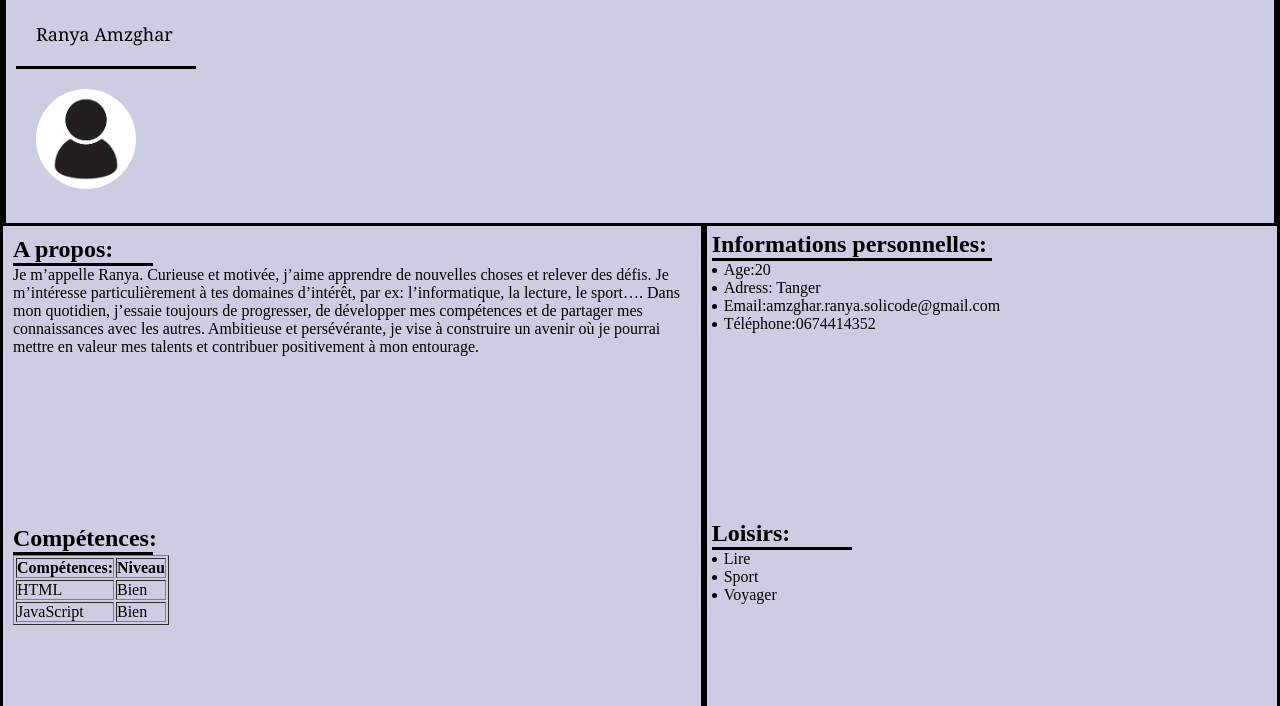
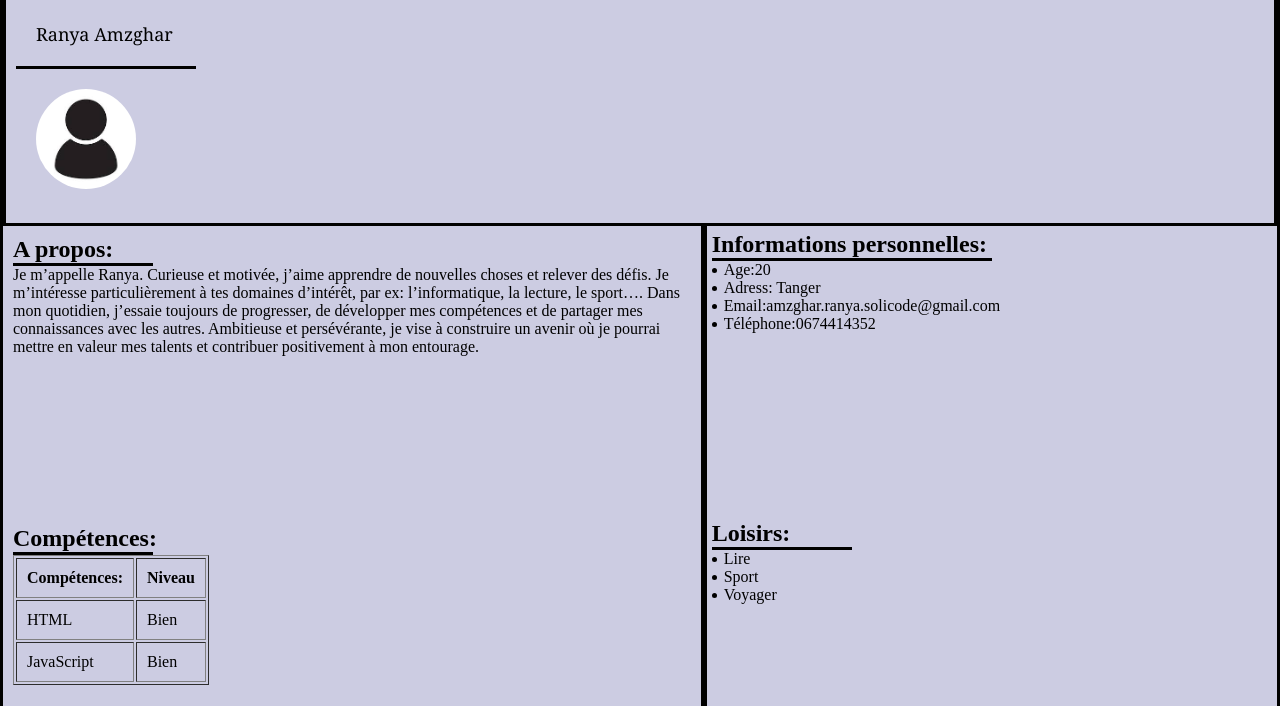
Before and after one commit to ranya-tech/CSS-fondamentaux, a plain HTML site: page 8-Prototype/index.html in a window 1280 px wide. Shown: the part 94-800 px from the top of the page. Drawn offline with Linux system fonts and the light colour scheme.

Commit message:
Refactor CSS for improved structure and readability

```diff
--- a/8-Prototype/index.css
+++ b/8-Prototype/index.css
@@ -58,6 +58,9 @@ li span{
     border-bottom: solid;
     width:50%;
 }
+td, th{
+    padding: 10px;
+}
 footer{
     grid-column: 1/-1;
     padding: 10px;
@@ -69,4 +72,5 @@ footer{
 }
 nav{
     padding: 2px;
+
 }
```
